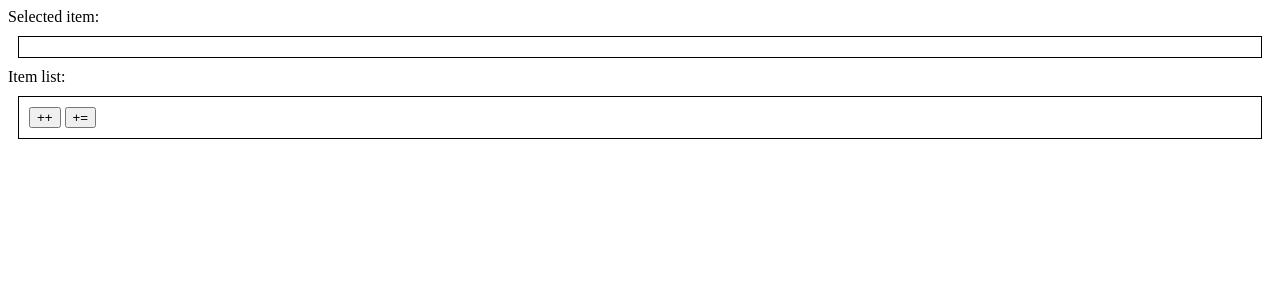
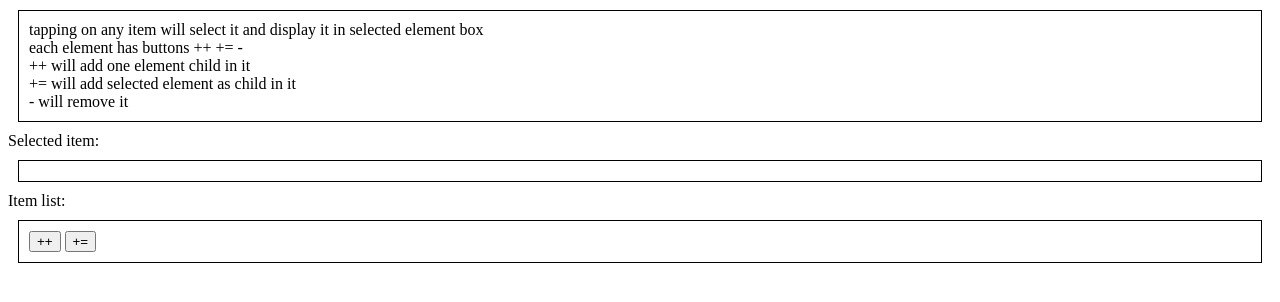
Before and after one commit to Shubhambawner/list, a plain HTML site: page index.html in a window 1280 px wide. Drawn offline with nearby package versions, Linux system fonts and the light colour scheme.

Commit message:
instructions added

```diff
--- a/asg1.js
+++ b/asg1.js
@@ -1,3 +1,9 @@
+window.alert(' tapping on any item will select it and display it in selected element box')
+window.alert(' each element has buttons ++ += -')
+window.alert('++ will add one element child in it')
+window.alert('+= will add selected element as child in it')
+window.alert('-  will remove it')
+
 let a = 1;
 
 $("body").on("click","#add", function() {
--- a/index.html
+++ b/index.html
@@ -13,7 +13,13 @@
   crossorigin="anonymous"></script>
 
   <script >window.jQuery || document.write(`<script src= "node_modules/jquery/dist/jquery.min.js"> <\/script>`)</script>
-
+    <div id="instructions" >
+        tapping on any item will select it and display it in selected element box<br>
+        each element has buttons ++ += -<br>
+        ++ will add one element child in it<br>
+        += will add selected element as child in it<br>
+        -  will remove it
+    </div>
   Selected item:
   <div id="selected"> </div>
 
```
